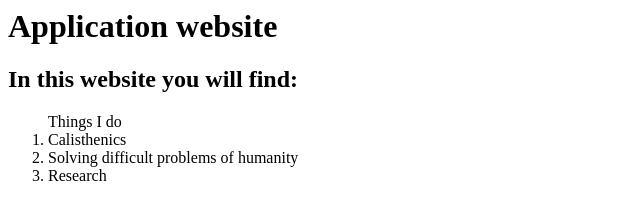
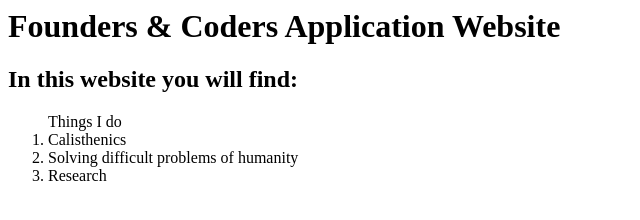
Before and after one commit to radkw/radkw.github.io, a plain HTML site: page index.html in a window 1280 px wide. Shown: the whole page, without its empty margins (0-640 px from the left). Drawn offline with Linux system fonts and the light colour scheme.

Commit message:
Update index.html

```diff
--- a/index.html
+++ b/index.html
@@ -1,5 +1,5 @@
 <document>
-  <h1>Application website</h>
+  <h1>Founders & Coders Application Website</h>
   <h2>In this website you will find:</h2>
   <ol>Things I do
     <li>Calisthenics</li>
```
